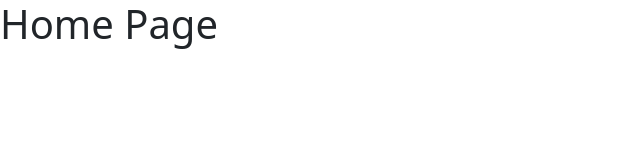
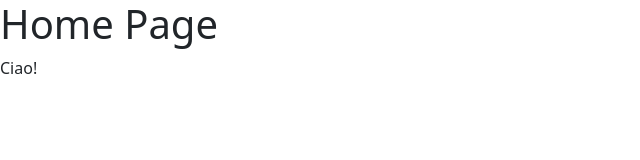
Before and after one commit to BrigitteFlores16/progetto-boolbnb, a React (Vite) app: page / in a window 1280 px wide. Shown: the top 160 px of the page, without its empty margins (0-640 px from the left). Built offline with nearby package versions, Linux system fonts and the light colour scheme.

Commit message:
Test-branch

```diff
--- a/src/Pages/HomePage.jsx
+++ b/src/Pages/HomePage.jsx
@@ -1,5 +1,9 @@
 export default function HomePage() {
   return <>
     <h1>Home Page</h1>
+
+    <div className="test-branch">
+      <p>Ciao!</p>
+    </div>
   </>
 }
```
